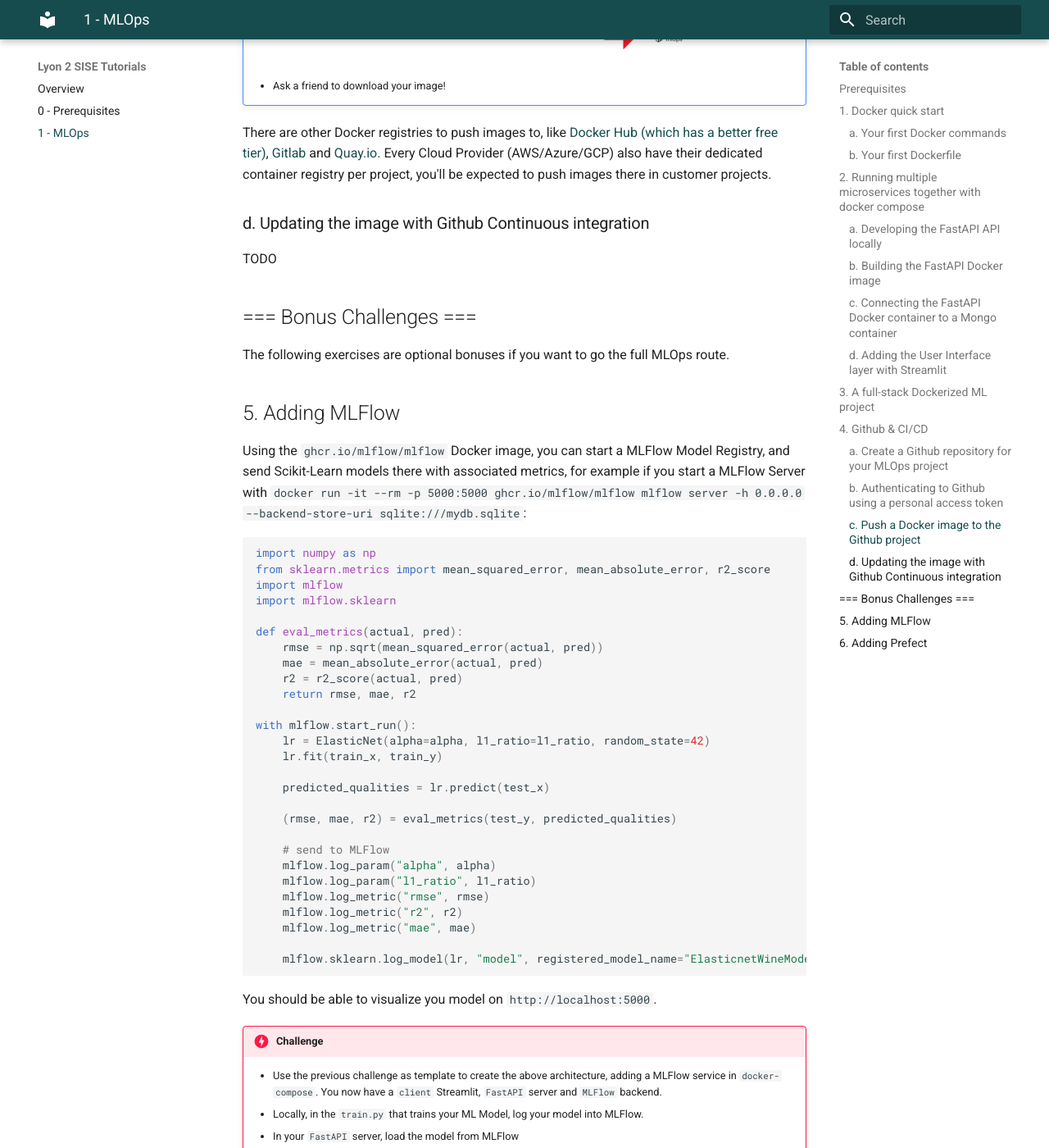
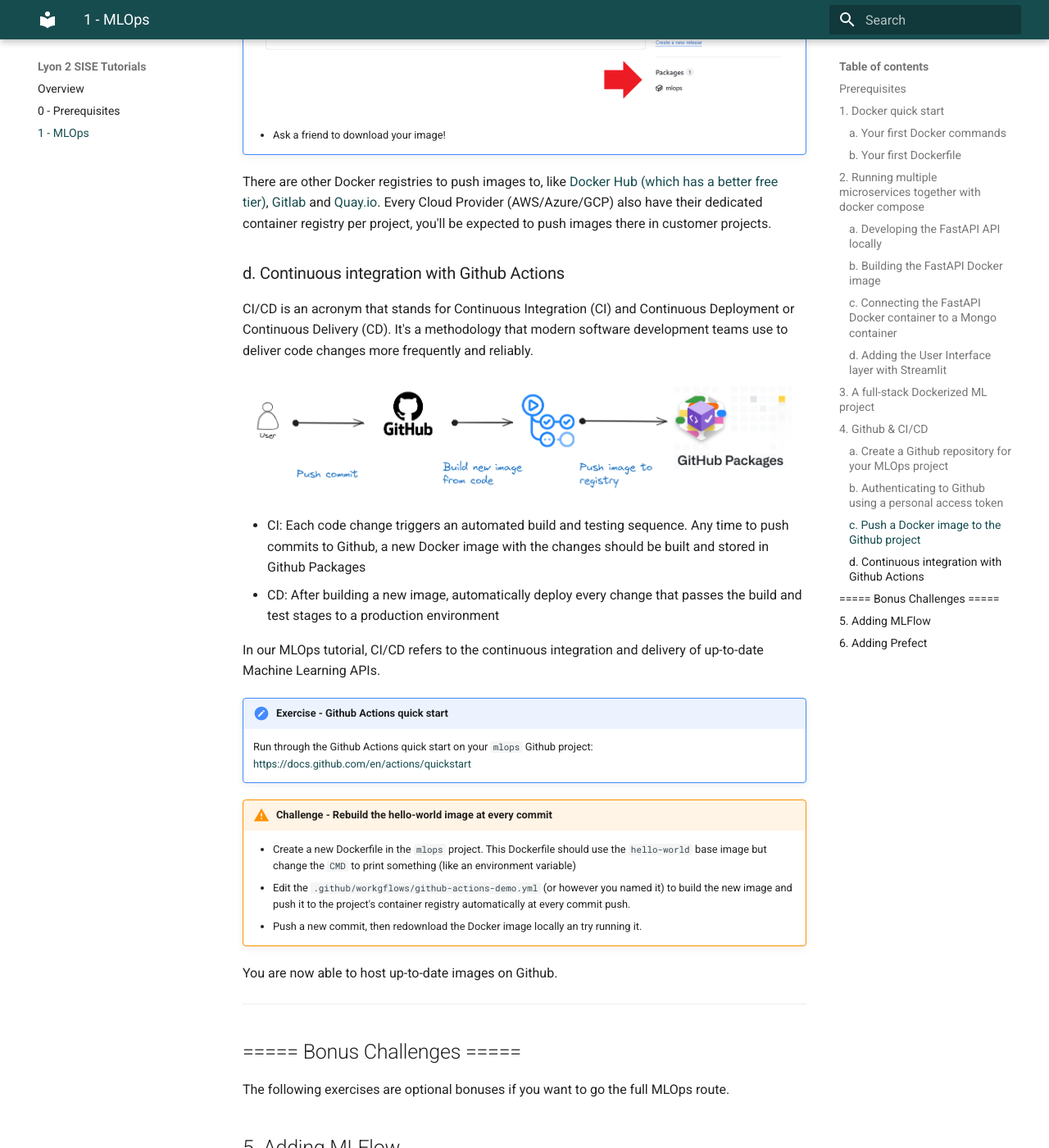
Before and after one commit to andfanilo/lyon2, an MkDocs documentation site: the page built from docs/mlops.md, in a window 1280 px wide and 1400 px high, scrolled down 15895 px. Shown: the whole window at 82% size. Built offline with MkDocs 1.6.1 and Material for MkDocs 9.7.7, drawn with Linux system fonts in a browser that asks for light colours; emoji names are drawn with the system emoji font; some of the changed text lies outside the part shown.

Commit message:
Finish CI CD

````diff
--- a/docs/mlops.md
+++ b/docs/mlops.md
@@ -363,12 +363,14 @@
     ```
 
     - The client should request the `http://server:8000/predict` with the features in the body to get back a class to display.
+    - Add a `README.md` to your project to describe how to clone & run the project.
+        - Normally, I should just need a `docker compose up --build` to build and run the Docker image.
 
-Good Luck, Have Fun!
+Good Luck, Have Fun :tada:!
 
 ## 4. Github & CI/CD
 
-We will push the MLOps images to a Github project so anyone can download them.
+We can push the MLOps images to a Github project so anyone can download them.
 
 ### a. Create a Github repository for your MLOps project
 
@@ -485,7 +487,7 @@
     latest: digest: sha256:7e9b6e7ba2842c91cf49f3e214d04a7a496f8214356f41d81a6e6dcad11f11e3 size: 525
     ```
 
-    - Though the Docker image has been pushed to you Github project, it is still private and invisible. You can find it on your profile page: https://github.com/your-profile?tab=packages. Connect it to your `mlops` repository through [this tutorial](https://docs.github.com/en/packages/learn-github-packages/connecting-a-repository-to-a-package). A Docker package should finally appear on your repository.
+    - Though the Docker image has been pushed to you Github project, it is still private and invisible. You can find it on your profile page: <https://github.com/your-profile?tab=packages>. Connect it to your `mlops` repository through [this tutorial](https://docs.github.com/en/packages/learn-github-packages/connecting-a-repository-to-a-package). A Docker package should finally appear on your repository.
 
     ![](./images/mlops-gh-list-docker.png)
 
@@ -493,11 +495,30 @@
 
 There are other Docker registries to push images to, like [Docker Hub (which has a better free tier)](https://hub.docker.com/), [Gitlab](https://gitlab.com/) and [Quay.io](https://quay.io/). Every Cloud Provider (AWS/Azure/GCP) also have their dedicated container registry per project, you'll be expected to push images there in customer projects.
 
-### d. Updating the image with Github Continuous integration
+### d. Continuous integration with Github Actions
 
-TODO
+CI/CD is an acronym that stands for Continuous Integration (CI) and Continuous Deployment or Continuous Delivery (CD). It's a methodology that modern software development teams use to deliver code changes more frequently and reliably.
 
-## === Bonus Challenges ===
+![](./images/mlops-cicd.png)
+
+* CI: Each code change triggers an automated build and testing sequence. Any time to push commits to Github, a new Docker image with the changes should be built and stored in Github Packages
+* CD: After building a new image, automatically deploy every change that passes the build and test stages to a production environment
+
+In our MLOps tutorial, CI/CD refers to the continuous integration and delivery of up-to-date Machine Learning APIs.
+
+!!! note "Exercise - Github Actions quick start"
+    Run through the Github Actions quick start on your `mlops` Github project: <https://docs.github.com/en/actions/quickstart>
+
+!!! warning "Challenge - Rebuild the hello-world image at every commit"
+    - Create a new Dockerfile in the `mlops` project. This Dockerfile should use the `hello-world` base image but change the `CMD` to print something (like an environment variable)
+    - Edit the `.github/workgflows/github-actions-demo.yml` (or however you named it) to build the new image and push it to the project's container registry automatically at every commit push.
+    - Push a new commit, then redownload the Docker image locally an try running it.
+
+You are now able to host up-to-date images on Github.
+
+---
+
+## ===== Bonus Challenges =====
 
 The following exercises are optional bonuses if you want to go the full MLOps route.
 
````
Also changed, not shown: docs/images/mlops-cicd.png (added).
